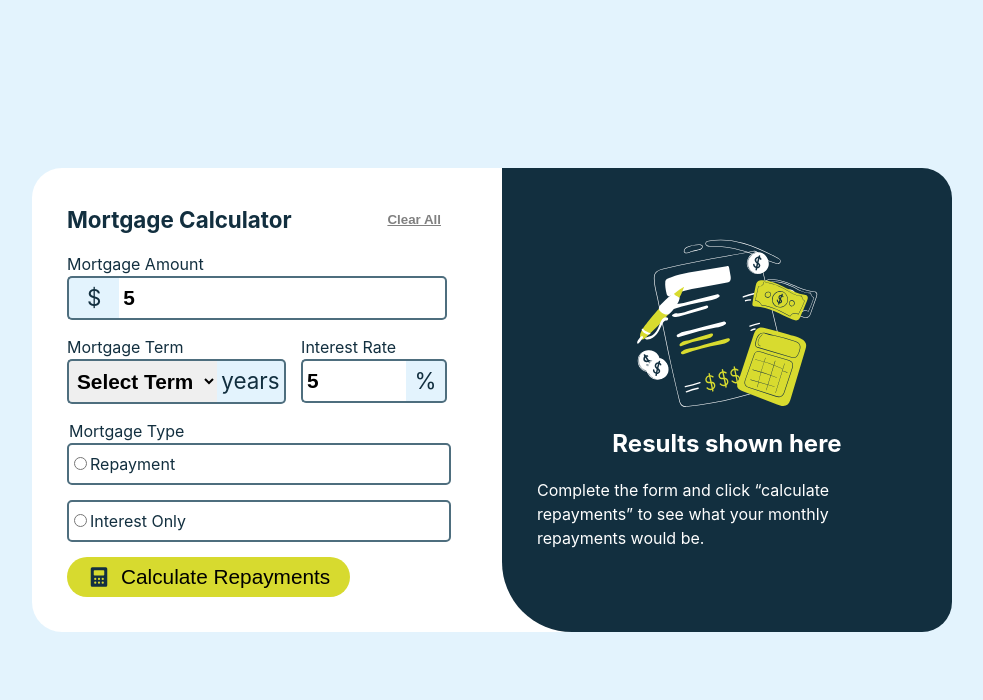
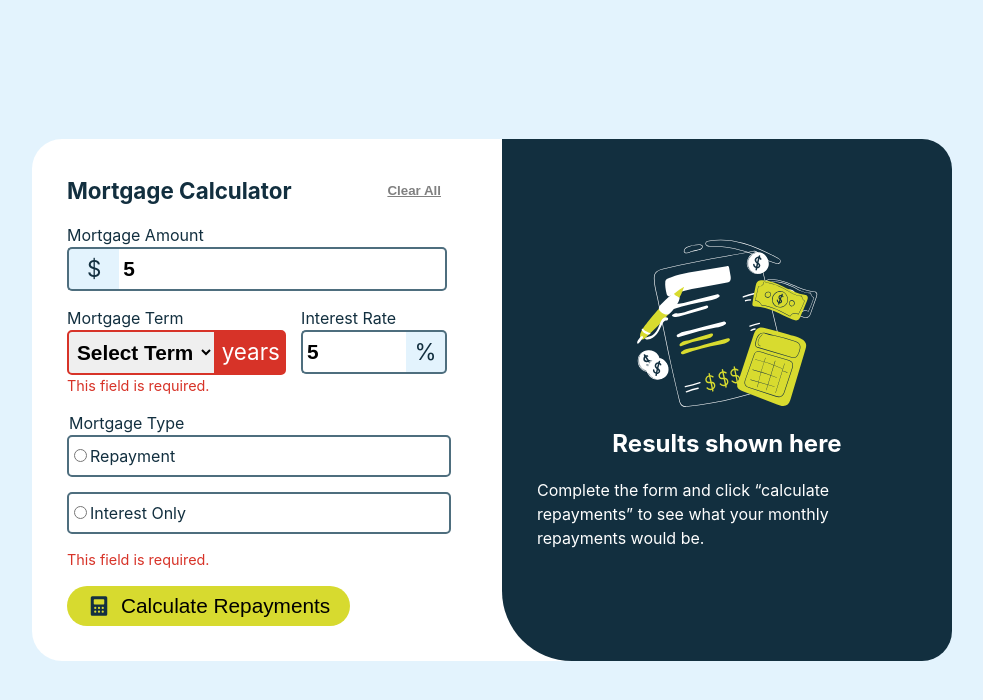
Before and after one commit to mathematiCode/mortgage-calculator, a React (Vite) app: page / in a window 1280 px wide. Both pictures are taken after typing "5", "5" into the empty fields and a click on the button "Calculate Repayments". Shown: the top 700 px of the page, without its empty margins (158-1141 px from the left). Built offline with nearby package versions, Linux system fonts and the light colour scheme.

Commit message:
completed error handling

```diff
--- a/src/App.jsx
+++ b/src/App.jsx
@@ -6,6 +6,7 @@ import './inputs.css';
 import AmountInput from './components/AmountInput';
 import TermInput from './components/TermInput';
 import InterestInput from './components/InterestInput';
+import MortgageTypeInput from './components/MortgageTypeInput';
 import CompletedResults from './components/CompletedResults';
 import IncompleteResults from './components/IncompleteResults';
 import { mortgageCalculator } from '@jdizm/finance-calculator';
@@ -19,6 +20,7 @@ function App() {
   const [interestRate, setInterestRate] = useState('');
   const [interestStatus, setInterestStatus] = useState('normal');
   const [mortgageType, setMortgageType] = useState('none');
+  const [mortgageTypeStatus, setMortgageTypeStatus] = useState('normal');
   const [monthlyRepayment, setMonthlyRepayment] = useState(0);
 
   function calculateMonthlyPayments(amount, term, interestRate, mortgageType) {
@@ -36,26 +38,12 @@ function App() {
     } else if (mortgageType == 'interestOnly') {
       return object.interestPayments.monthly;
     } else {
-      console.log('mortgageType', mortgageType);
       throw new Error('This should never happen');
     }
   }
 
   function handleSubmit(event) {
     event.preventDefault();
-
-    if (amount < 0 || amount == '') {
-      setStatus('error');
-      setAmountStatus('error');
-    }
-    if (term < 0 || term == 'none') {
-      setStatus('error');
-      setTermStatus('error');
-    }
-    if (interestRate <= 0 || interestRate == '' || interestRate > 100) {
-      setStatus('error');
-      setInterestStatus('error');
-    }
     if (
       amount > 0 &&
       term > 0 &&
@@ -66,6 +54,22 @@ function App() {
       setMonthlyRepayment(
         calculateMonthlyPayments(amount, term, interestRate, mortgageType)
       );
+    }
+    if (amount < 0 || amount == '') {
+      setStatus('error');
+      setAmountStatus('error');
+    }
+    if (term < 0 || term == 'none') {
+      setStatus('error');
+      setTermStatus('error');
+    }
+    if (mortgageType == 'none') {
+      setStatus('error');
+      setMortgageTypeStatus('error');
+    }
+    if (interestRate <= 0 || interestRate == '' || interestRate > 100) {
+      setStatus('error');
+      setInterestStatus('error');
     }
   }
 
@@ -109,39 +113,13 @@ function App() {
           />
         </div>
 
-        <fieldset>
-          <legend>Mortgage Type </legend>
-          <label
-            htmlFor="repayment"
-            className="mortgage-type"
-            data-selected={mortgageType === 'repayment'}
-          >
-            <input
-              type="radio"
-              name="mortgageType"
-              id="repayment"
-              value={'repayment'}
-              checked={mortgageType === 'repayment'}
-              onChange={event => setMortgageType(event.target.value)}
-            />
-            Repayment
-          </label>
-          <label
-            htmlFor="interestOnly"
-            className="mortgage-type"
-            data-selected={mortgageType === 'interestOnly'}
-          >
-            <input
-              type="radio"
-              name="mortgageType"
-              id="interestOnly"
-              value="interestOnly"
-              checked={mortgageType === 'interestOnly'}
-              onChange={event => setMortgageType(event.target.value)}
-            />
-            Interest Only
-          </label>
-        </fieldset>
+        <MortgageTypeInput
+          mortgageType={mortgageType}
+          setMortgageType={setMortgageType}
+          status={mortgageTypeStatus}
+          setStatus={setMortgageTypeStatus}
+        />
+
         <button type="submit" className="submit-button">
           <img src="./assets/images/icon-calculator.svg" />
           Calculate Repayments
--- a/src/components/AmountInput.jsx
+++ b/src/components/AmountInput.jsx
@@ -23,6 +23,7 @@ function AmountInput({ amount, setAmount, status, setStatus }) {
           onChange={event => handleInput(event)}
         />
       </div>
+      {status == 'error' && <p className="error">This field is required.</p>}
     </label>
   );
 }
--- a/src/components/InterestInput.jsx
+++ b/src/components/InterestInput.jsx
@@ -2,8 +2,10 @@
 
 function InterestInput({ interestRate, setInterestRate, status, setStatus }) {
   function handleInput(event) {
-    if (event.target.value >= 0 && event.target.value <= 100) {
+    if (event.target.value >= 0 && event.target.value < 100) {
       setInterestRate(event.target.value);
+      setStatus('normal');
+    } else if (event.target.value >= 100) {
       setStatus('normal');
     } else {
       setStatus('error');
@@ -22,6 +24,7 @@ function InterestInput({ interestRate, setInterestRate, status, setStatus }) {
         />
         <div className="back-unit">%</div>
       </div>
+      {status == 'error' && <p className="error">This field is required.</p>}
     </label>
   );
 }
--- /dev/null
+++ b/src/components/MortgageTypeInput.jsx
@@ -0,0 +1,50 @@
+/* eslint-disable react/prop-types */
+function MortgageTypeInput({
+  mortgageType,
+  setMortgageType,
+  status,
+  setStatus,
+}) {
+  function handleInput(event) {
+    setMortgageType(event.target.value);
+    setStatus('normal');
+  }
+  return (
+    <fieldset>
+      <legend>Mortgage Type </legend>
+      <label
+        htmlFor="repayment"
+        className="mortgage-type"
+        data-selected={mortgageType === 'repayment'}
+      >
+        <input
+          type="radio"
+          name="mortgageType"
+          id="repayment"
+          value={'repayment'}
+          checked={mortgageType === 'repayment'}
+          onChange={event => handleInput(event)}
+        />
+        Repayment
+      </label>
+      <label
+        htmlFor="interestOnly"
+        className="mortgage-type"
+        data-selected={mortgageType === 'interestOnly'}
+      >
+        <input
+          type="radio"
+          name="mortgageType"
+          id="interestOnly"
+          value="interestOnly"
+          checked={mortgageType === 'interestOnly'}
+          onChange={event => handleInput(event)}
+        />
+        Interest Only
+      </label>
+      {status == 'error' && <p className="error">This field is required.</p>}
+    </fieldset>
+  );
+}
+
+export default MortgageTypeInput;
--- a/src/components/TermInput.jsx
+++ b/src/components/TermInput.jsx
@@ -13,12 +13,11 @@ function TermInput({ term, setTerm, status, setStatus }) {
   return (
     <label htmlFor="mortgage-term" className="label-on-top">
       Mortgage Term
-      <div className="term-container">
+      <div className="term-container" data-status={status}>
         <select
           id="mortgage-term"
           value={term}
           onChange={event => handleInput(event)}
-          data-status={status}
         >
           <option value="none" disabled={true}>
             Select Term
@@ -36,6 +35,7 @@ function TermInput({ term, setTerm, status, setStatus }) {
           years
         </div>
       </div>
+      {status == 'error' && <p className="error">This field is required.</p>}
     </label>
   );
 }
--- a/src/form.css
+++ b/src/form.css
@@ -60,6 +60,12 @@ button {
   cursor: pointer;
 }
 
+.error {
+  color: var(--red-600);
+  margin: 0px;
+  font-size: 0.9rem;
+}
+
 h1 {
   margin: 0px;
   font-size: 1.4rem;
--- a/src/inputs.css
+++ b/src/inputs.css
@@ -58,7 +58,7 @@ select {
 
 .amount-container[data-status='error'] > div,
 .interest-container[data-status='error'] > div,
-.term-container[data-status='error'] {
+.term-container[data-status='error'] > .back-unit {
   background-color: var(--red-600);
   border: solid var(--red-600) 2px;
   color: white;
```
